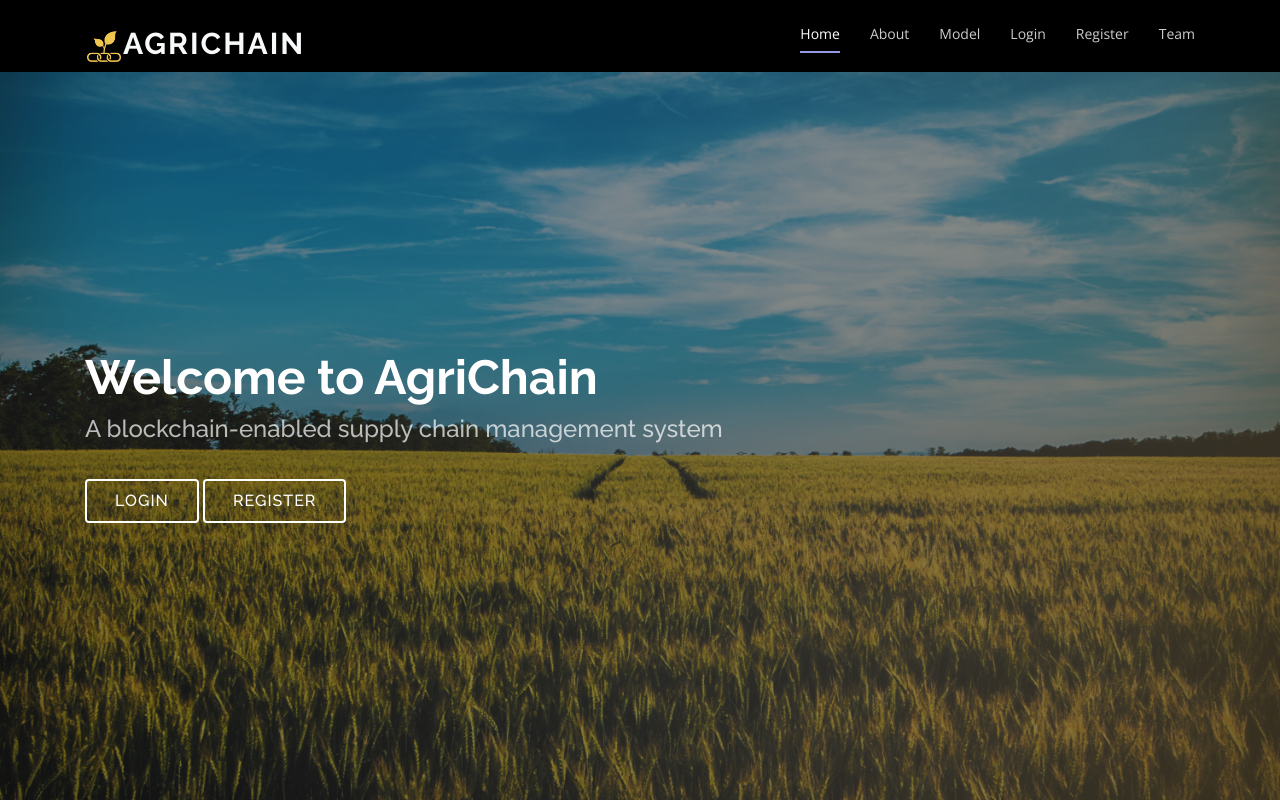
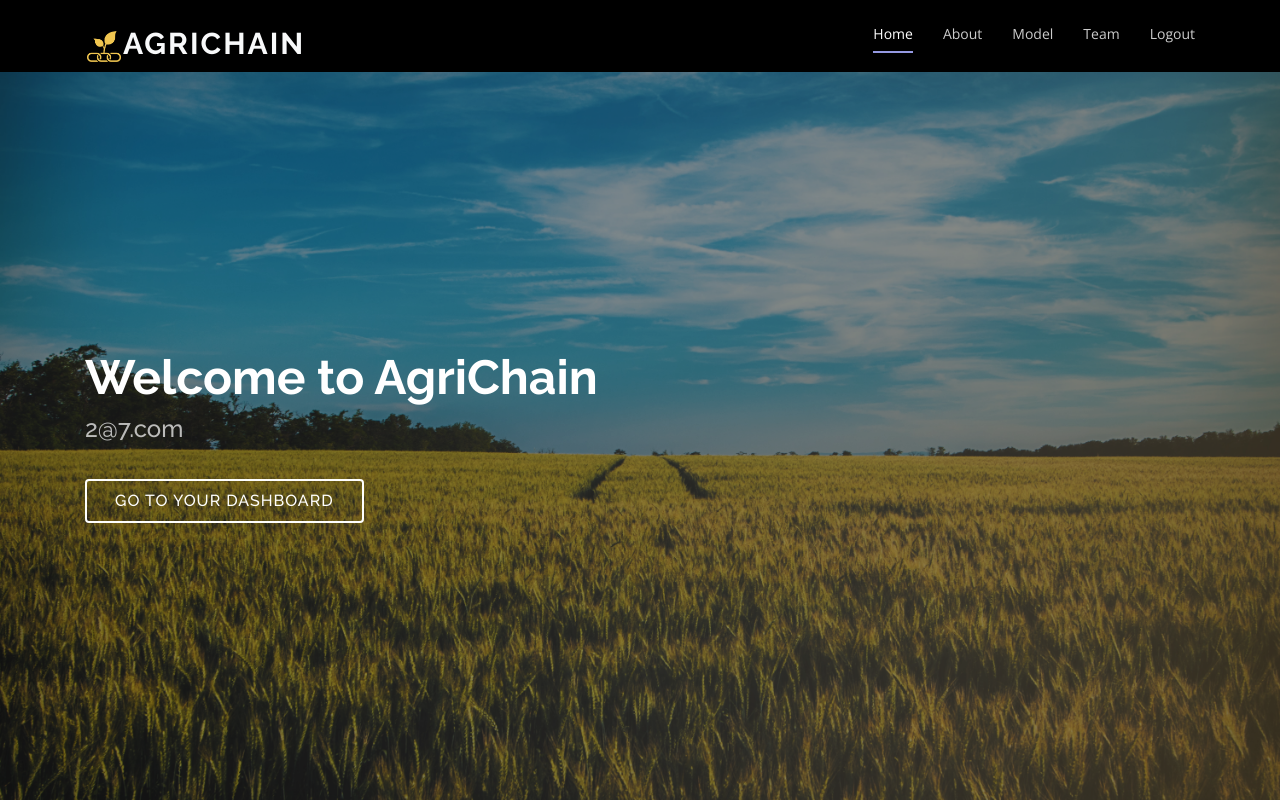
Before and after one commit to VidhiRambhia/FYP2021, a Flask app: page / in a window 1280 px wide. Shown: the top 804 px of the page. Run offline with Flask 2, Linux system fonts and the light colour scheme; a user stored in the database is signed in; parts of the project's set-up code (start-up, migrations or seed data) failed here and were passed over; some libraries are stand-ins or nearby versions; some web fonts are replaced.

Commit message:
Frontend changes, adding appropriate redirections

```diff
--- a/Agrochain/flaskapp/commonRoutes.py
+++ b/Agrochain/flaskapp/commonRoutes.py
@@ -26,9 +26,8 @@ def load_user(user_id):
 @mod_common.route("/home")
 @mod_common.route("/", methods=["GET","POST"])
 def index():
-    if(request.method == "POST"):
-        return redirect(url_for('common.login'))
-    email = request.form.get('email') #Todo: Add other fields
+    if current_user:
+        return render_template('home.html',current_user=current_user)
     return render_template('home.html')
 
 
--- a/Agrochain/flaskapp/templates/displayCrops.html
+++ b/Agrochain/flaskapp/templates/displayCrops.html
@@ -73,8 +73,8 @@
 
 
                 <!--Crop List section starts-->
+                {% if crops %}
                     <div class="row">
-
                         {% for crop in crops %}
                             <div class="card" style="width: 65%; margin: 3%">
                                 <div class="row card-body" style="padding: 18px 24px">
@@ -107,8 +107,10 @@
                             </div>
 
                             {% endfor %}
-
                     </div>
+                    {% else %}
+                    <h3 style="text-align: center; margin-top: 16px;">You have not added any crops. <a href="/addCropDetails">Click here to add crops</a> </h3>
+                    {% endif %}
                 <!--Crop List section ends-->
 
 
--- a/Agrochain/flaskapp/templates/home.html
+++ b/Agrochain/flaskapp/templates/home.html
@@ -42,9 +42,10 @@
           <li class="active"><a href="home">Home</a></li>
           <li><a href="#about">About</a></li>
           <li><a href="#steps">Model</a></li>
-          <li><a href="login">Login</a></li>
-          <li><a href="chooseRole">Register</a></li>
           <li><a href="#team">Team</a></li>
+          {% if current_user.is_authenticated %}
+          <li><a href="/logout">Logout</a></li>
+          {% endif %}
         </ul>
       </nav><!-- .nav-menu -->
 
@@ -55,9 +56,13 @@
   <section id="hero" class="d-flex flex-column justify-content-center align-items-center">
     <div class="container text-center text-md-left" data-aos="fade-up">
       <h1>Welcome to AgriChain</h1>
-      <h2>A blockchain-enabled supply chain management system</h2>
+      <h2>{% if current_user.is_authenticated %} {{current_user.email}} {% endif %}</h2>
+      {% if not current_user.is_authenticated %}
       <a href="login" class="btn-get-started scrollto">Login</a>
       <a href="chooseRole" class="btn-get-started scrollto">Register</a>
+      {% else %}
+      <a href="getCrops" class="btn-get-started scrollto">Go to your Dashboard</a>
+      {% endif %}
     </div>
   </section><!-- End Hero -->
 
```
Also changed, not shown: Agrochain/flaskapp/farmerRoutes.py (+6 -2 lines), Agrochain/flaskapp/templates/addCropDetails.html (+5 -5 lines), Agrochain/flaskapp/app.db.
